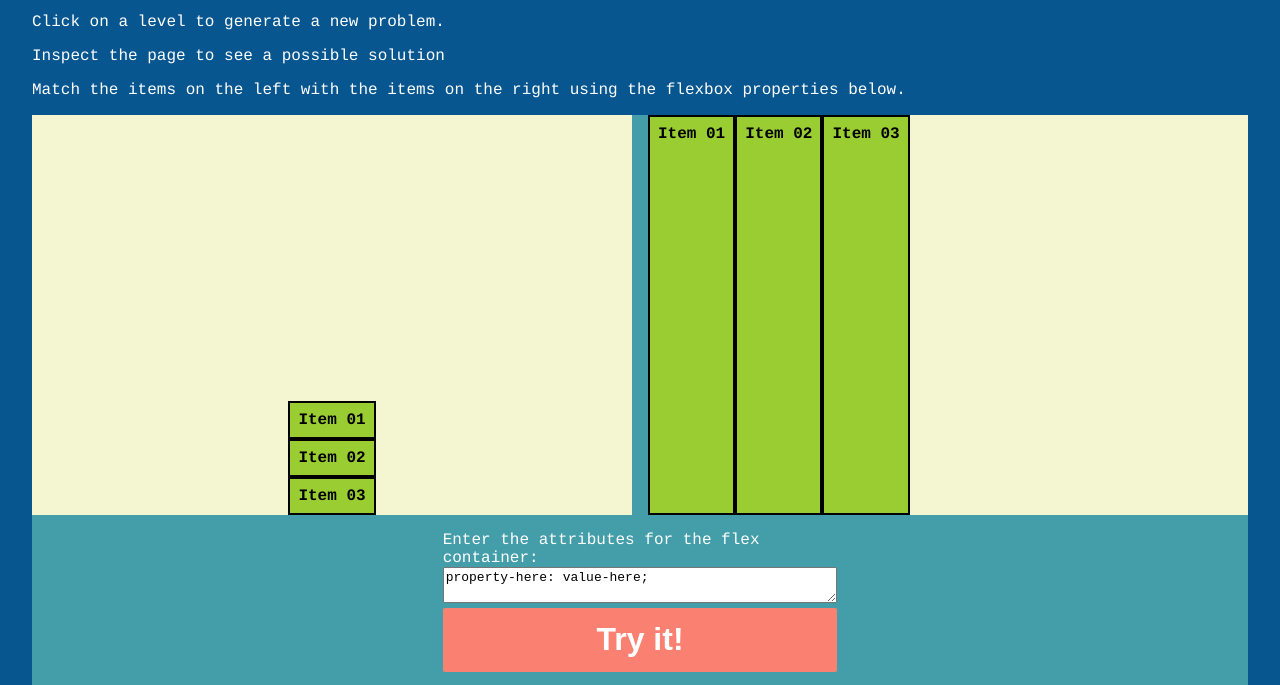
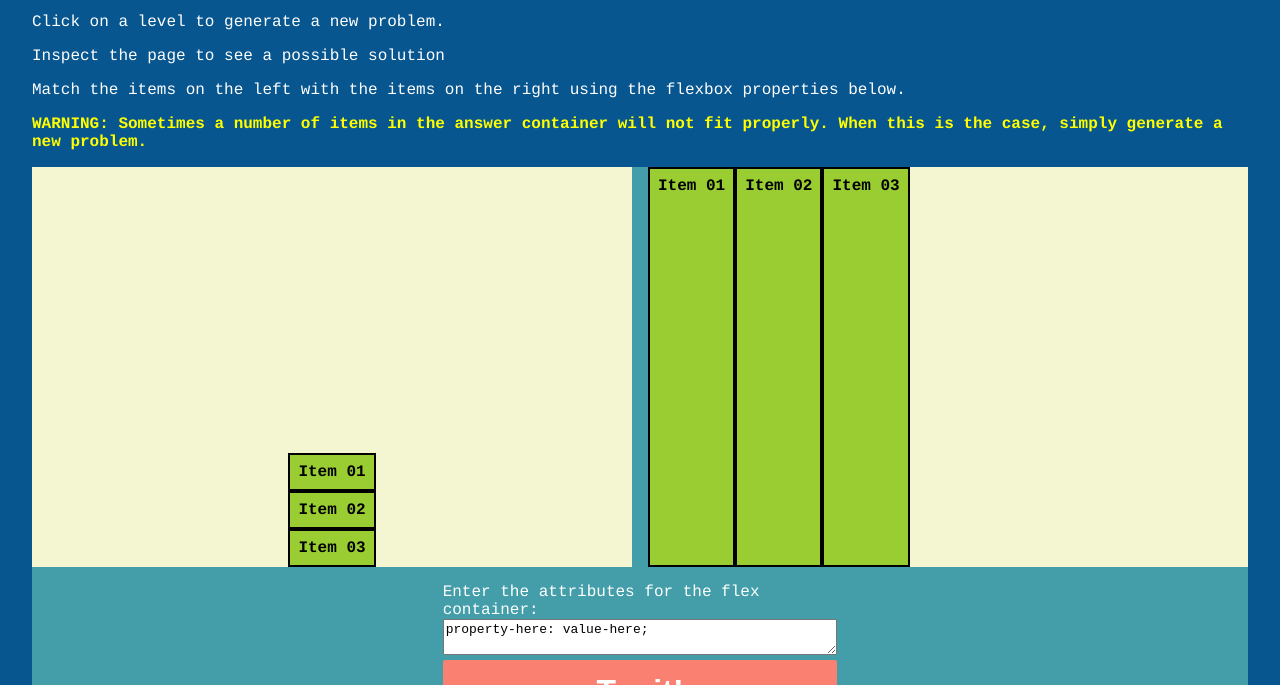
Before and after one commit to jreich5/flexbox-trainer, a plain HTML site: page flexbox-trainer.html in a window 1280 px wide. Shown: the part 115-800 px from the top of the page. Drawn offline with Linux system fonts and the light colour scheme.

Commit message:
fix bug in textareas and add warning about overflow in answer container

```diff
--- a/flexbox-trainer.html
+++ b/flexbox-trainer.html
@@ -15,6 +15,7 @@
         <p>Click on a level to generate a new problem.</p>
         <p>Inspect the page to see a possible solution</p>
         <p>Match the items on the left with the items on the right using the flexbox properties below.</p>
+        <p class="warning">WARNING: Sometimes a number of items in the answer container will not fit properly. When this is the case, simply generate a new problem. </p>
     </header>
     <main class="container">
         <section class="side-sections answer">
--- a/main.css
+++ b/main.css
@@ -115,3 +115,8 @@ textarea {
 .flex-items-reference > div {
     margin: 0 1em;
 }
+
+.warning {
+    color: yellow;
+    font-weight: bold;
+}
--- a/main.js
+++ b/main.js
@@ -124,7 +124,6 @@ const addItemStyle = (difficulty) => {
 const addItemTextAreas = (difficulty) => {
     let output = "";
     const answerItems = document.querySelectorAll(".answer-container .item");
-    console.log(answerItems);
     if (difficulty === 'challenge' && answerItems.length < 10) {
         answerItems.forEach(function(element, index) {
             output += `
```
